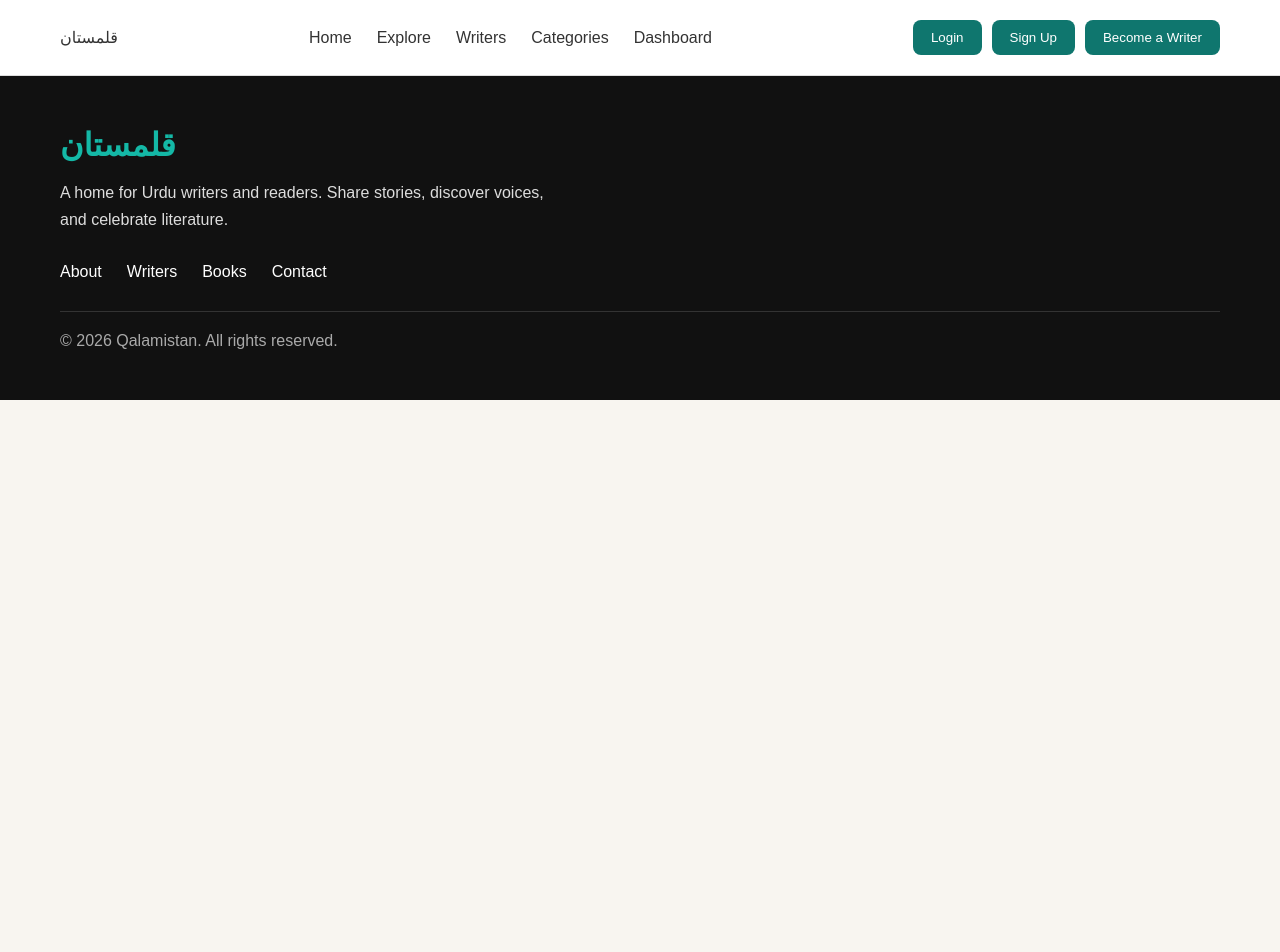
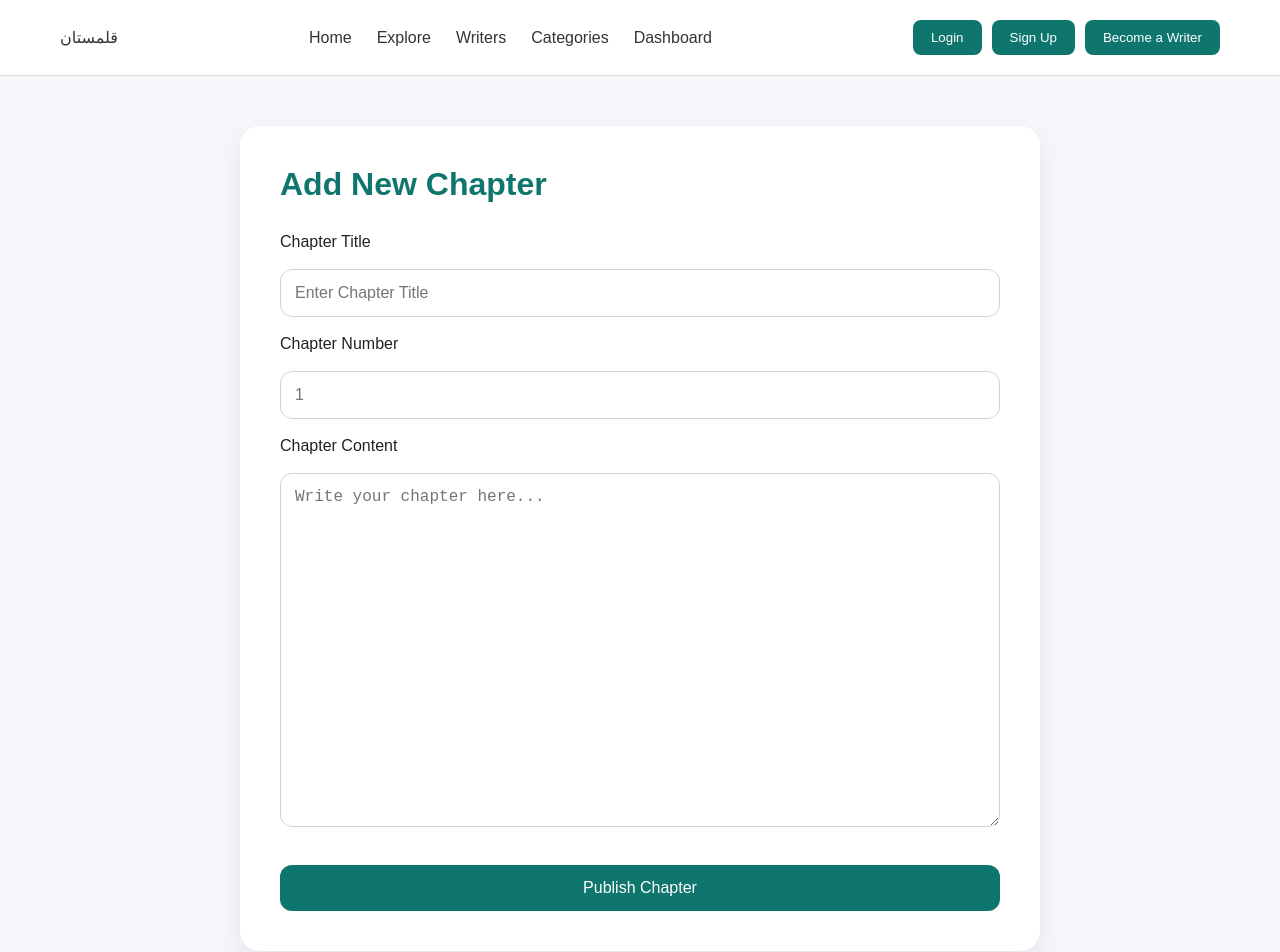
Before and after one commit to zamuzaffar016-design/Qalamistan, a React (Vite) app: page /add-chapter/1 in a window 1280 px wide. Shown: the top 952 px of the page. Before the commit the page ends 800 px from the top, so only its background shows below. Built offline with nearby package versions, Linux system fonts and the light colour scheme.

Commit message:
Added chapter publishing system

```diff
--- a/src/App.jsx
+++ b/src/App.jsx
@@ -15,6 +15,8 @@ import WriterDashboard from "./views/WriterDashboard";
 import CreateStory from "./views/CreateStory";
 import MyStories from "./views/MyStories";
 import EditStory from "./views/EditStory";
+import AddChapter from "./views/AddChapter";
+import ChapterReader from "./views/ChapterReader";
 
 function App() {
 
@@ -85,6 +87,15 @@ function App() {
           path="/edit-story/:id"
           element={<EditStory />}
         />
+        <Route
+  path="/add-chapter/:storyId"
+  element={<AddChapter />}
+/>
+
+<Route
+  path="/chapter/:storyId/:chapterId"
+  element={<ChapterReader />}
+/>
 
       </Routes>
 
--- /dev/null
+++ b/src/views/AddChapter.jsx
@@ -0,0 +1,100 @@
+import "../styling/createStory.css";
+
+import { useState } from "react";
+import { useParams } from "react-router-dom";
+
+import { addDoc, collection } from "firebase/firestore";
+import { db } from "../firebase/firebase";
+
+function AddChapter() {
+  const { storyId } = useParams();
+
+  const [chapterTitle, setChapterTitle] = useState("");
+  const [chapterNumber, setChapterNumber] = useState("");
+  const [content, setContent] = useState("");
+
+  const handlePublish = async (e) => {
+    e.preventDefault();
+
+    if (!chapterTitle || !chapterNumber || !content) {
+      alert("Please fill all fields.");
+      return;
+    }
+
+    try {
+      await addDoc(collection(db, "chapters"), {
+        storyId: storyId,
+        chapterTitle: chapterTitle,
+        chapterNumber: Number(chapterNumber),
+        content: content,
+        createdAt: new Date(),
+      });
+
+      alert("🎉 Chapter published successfully!");
+
+      setChapterTitle("");
+      setChapterNumber("");
+      setContent("");
+    } catch (error) {
+      console.log("Firebase Error:", error);
+      console.log("Error Code:", error.code);
+      console.log("Error Message:", error.message);
+
+      alert(error.message);
+    }
+  };
+
+  return (
+    <div className="create-story-page">
+      <div className="create-story-card">
+
+        <h1>Add New Chapter</h1>
+
+        <form onSubmit={handlePublish}>
+
+          <label>Chapter Title</label>
+
+          <input
+            type="text"
+            placeholder="Enter Chapter Title"
+            value={chapterTitle}
+            onChange={(e) => setChapterTitle(e.target.value)}
+          />
+
+          <label>Chapter Number</label>
+
+          <input
+            type="number"
+            placeholder="1"
+            value={chapterNumber}
+            onChange={(e) => setChapterNumber(e.target.value)}
+          />
+
+          <label>Chapter Content</label>
+
+          <textarea
+            rows="18"
+            placeholder="Write your chapter here..."
+            value={content}
+            onChange={(e) => setContent(e.target.value)}
+          ></textarea>
+
+          <div className="story-actions">
+
+            <button
+              type="submit"
+              className="publish-btn"
+            >
+              Publish Chapter
+            </button>
+
+          </div>
+
+        </form>
+
+      </div>
+    </div>
+  );
+}
+
+export default AddChapter;
--- /dev/null
+++ b/src/views/ChapterReader.jsx
@@ -0,0 +1,29 @@
+function ChapterReader() {
+
+  return (
+
+    <div
+      style={{
+        maxWidth: "900px",
+        margin: "50px auto",
+        padding: "20px"
+      }}
+    >
+
+      <h1>Chapter Title</h1>
+
+      <hr />
+
+      <p>
+
+        Chapter content will appear here.
+
+      </p>
+
+    </div>
+
+  );
+
+}
+
+export default ChapterReader;
--- a/src/views/MyStories.jsx
+++ b/src/views/MyStories.jsx
@@ -1,59 +1,26 @@
 import { useEffect, useState } from "react";
 import { Link } from "react-router-dom";
-
 import {
   collection,
   getDocs,
   query,
   where,
-  deleteDoc,
-  doc,
 } from "firebase/firestore";
-
 import { db, auth } from "../firebase/firebase";
 
 import "../styling/dashboard.css";
 
 function MyStories() {
   const [stories, setStories] = useState([]);
-  const handleDelete = async (id) => {
-
-  const confirmDelete = window.confirm(
-    "Are you sure you want to delete this story?"
-  );
-
-  if (!confirmDelete) return;
-
-  try {
-
-    await deleteDoc(doc(db, "stories", id));
-
-    setStories(
-      stories.filter((story) => story.id !== id)
-    );
-
-    alert("🗑 Story deleted successfully!");
-
-  } catch (error) {
-
-    alert(error.message);
-
-  }
-
-};
 
   useEffect(() => {
     const fetchStories = async () => {
       try {
-        const user = auth.currentUser;
-
-        if (!user) {
-          return;
-        }
+        if (!auth.currentUser) return;
 
         const q = query(
           collection(db, "stories"),
-          where("writerId", "==", user.uid)
+          where("writerId", "==", auth.currentUser.uid)
         );
 
         const snapshot = await getDocs(q);
@@ -85,21 +52,25 @@ function MyStories() {
               <div className="stat-card" key={story.id}>
                 <h2>{story.title}</h2>
 
-                <p>Category: {story.category}</p>
+                <p>
+                  <strong>Category:</strong> {story.category}
+                </p>
 
-                <p>Language: {story.language}</p>
+                <p>
+                  <strong>Language:</strong> {story.language}
+                </p>
 
-                <Link to={`/edit-story/${story.id}`}>
-  <button>
-    ✏ Edit
-  </button>
-</Link>
+                <div className="story-actions">
+                  <Link to={`/edit-story/${story.id}`}>
+                    <button>Edit</button>
+                  </Link>
 
-               <button
-  onClick={() => handleDelete(story.id)}
->
-  🗑 Delete
-</button>
+                  <Link to={`/add-chapter/${story.id}`}>
+                    <button>Add Chapter</button>
+                  </Link>
+
+                  <button>Delete</button>
+                </div>
               </div>
             ))}
           </div>
```
